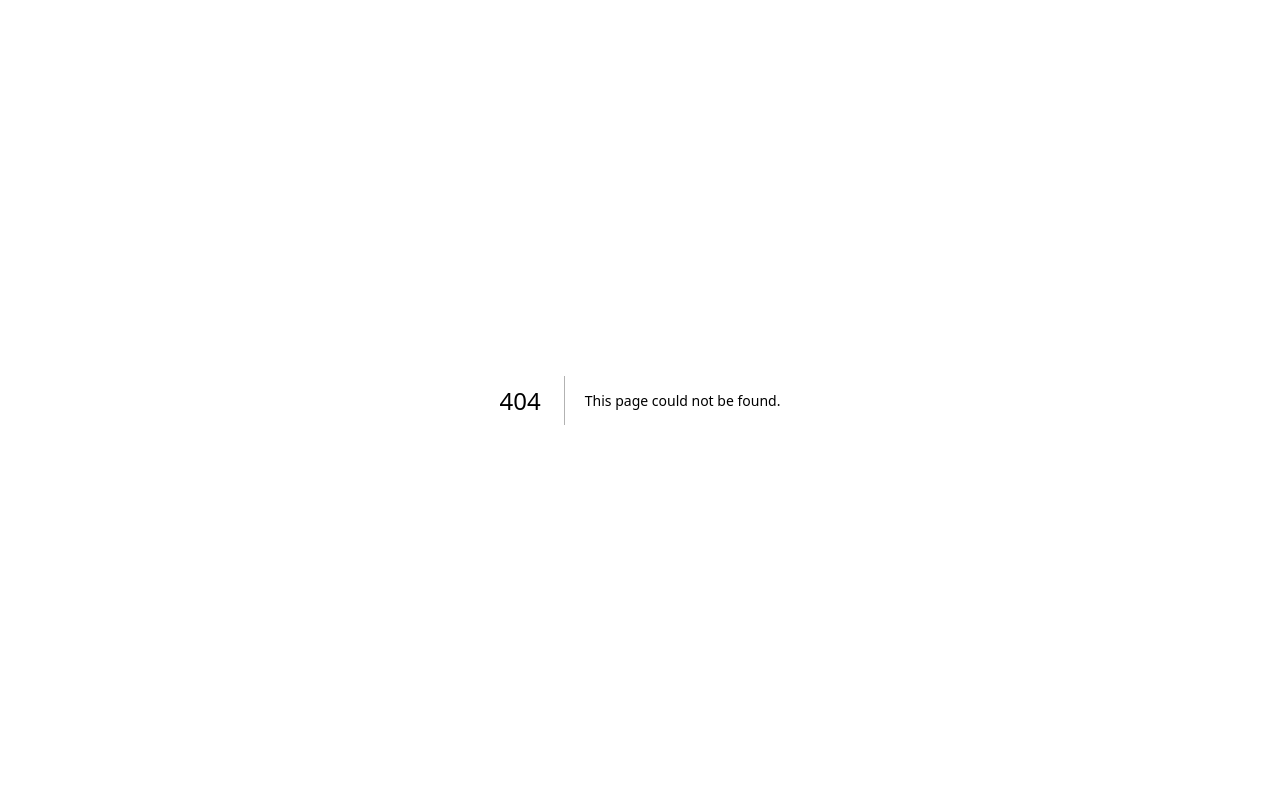
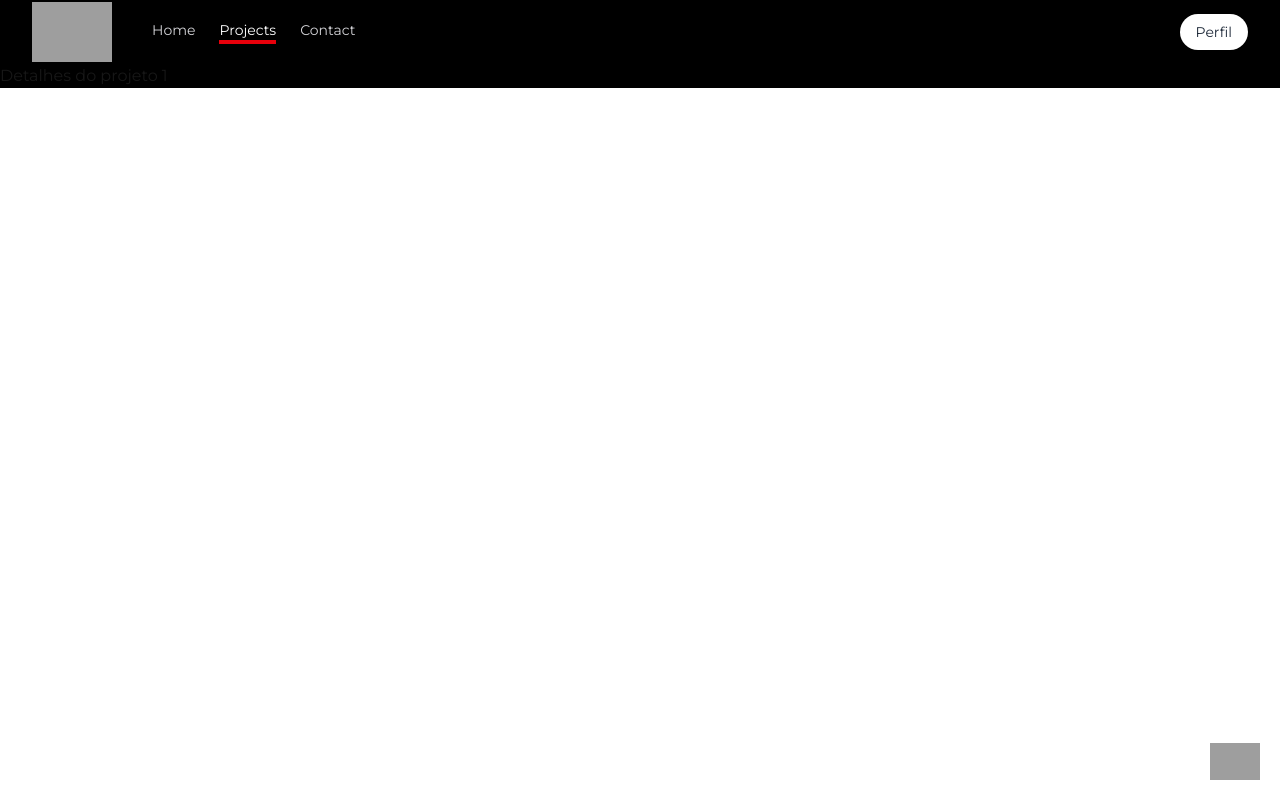
Before and after one commit to Nicolaskn95/Portfolio, a Next.js app in the folder frontend/: page /project/1 in a window 1280 px wide. Before the commit this address had no page. Built offline with nearby package versions, Linux system fonts and the light colour scheme; grey boxes are pictures that could not be loaded.

Commit message:
feat: implement Home page layout with Main and Resume components

```diff
--- a/frontend/app/(pages)/page.tsx
+++ b/frontend/app/(pages)/page.tsx
@@ -1,7 +1,17 @@
-import Image from 'next/image'
+import { Main } from '../components/landing/Main'
+import Resume from '../components/resume'
+import { getTechnologies } from '../functions/technologies'
 import { Container } from '../shared/Container'
-import { Header } from '../shared/Header'
 
-export default function Home() {
-	return <Header />
+export default async function Home() {
+	const technologies = await getTechnologies()
+
+	return (
+		<div>
+			<Main />
+			<Container className="py-16">
+				<Resume technologies={technologies.all} />
+			</Container>
+		</div>
+	)
 }
--- /dev/null
+++ b/frontend/app/(pages)/project/[id]/page.tsx
@@ -0,0 +1,11 @@
+import { Header } from '@/app/shared/Header'
+
+export default async function ProjectPage(props: { params: Promise<{ id: string }> }) {
+	const { id } = await props.params
+	return (
+		<div className="bg-black">
+			<Header />
+			<div>Detalhes do projeto {id}</div>
+		</div>
+	)
+}
```
